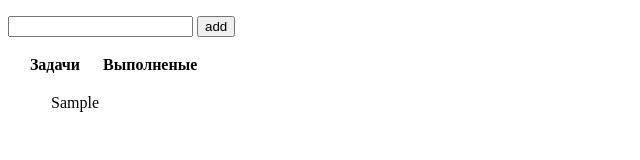
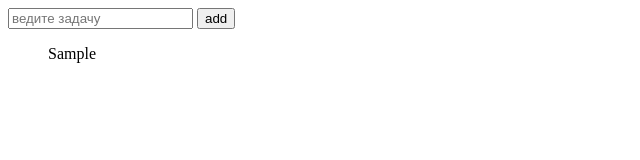
Before and after one commit to sinelnikov-rv/todo, a plain HTML site: page index.html in a window 1280 px wide. Both pictures are taken after typing "Sample" into the empty fields and a click on the button "add". Shown: the whole page, without its empty margins (0-640 px from the left). Drawn offline with Linux system fonts and the light colour scheme.

```diff
--- a/index.html
+++ b/index.html
@@ -6,18 +6,12 @@
     <link rel="stylesheet" type="text/css" href="styles.css" />
 </head>
 <body>
-<div>
-    <p>
-        <input type="text" id="text" />
-        <input type="button" id="button" value="add"/>
-    </p>
+<div ="inputText">
+    <input type="text" id="text" placeholder="ведите задачу"/>
+ <input type="button" id="button" value="add"/>
 </div>
 <div>
-    <table>
-        <th>Задачи</th>
-        <th>Выполненые</th>
-        <tr><td><ul id="list"></ul></td><td><ul id="doneList"></ul></td></tr>
-    </table>
+    <ul id="list"></ul>
 </div>
 <script src="todo.js" type="text/javascript"></script>
 </body>
--- a/styles.css
+++ b/styles.css
@@ -1,3 +1,7 @@
+#inputText {
+    width: 400px;
+    margin: auto;
+}
 li{
     list-style-type: none;
 }
--- a/todo.js
+++ b/todo.js
@@ -15,8 +15,8 @@
         }
         };
 var text = document.getElementById("text");
-var ul = document.getElementById("list");
-var ulDone = document.getElementById("doneList");
+var ulAll = document.getElementById("list");
+//var ulDone = document.getElementById("doneList");
 var clickedElement = function () {
     if(this.getAttribute("class") == "checked") {
         this.parentNode.removeChild(this);
@@ -38,7 +38,7 @@
         todo.addItem(text.value);
         li.setAttribute("class", "unChecked");
         li.appendChild(document.createTextNode("" + text.value));
-        ul.appendChild(li);
+        ulAll.appendChild(li);
         li.addEventListener('click', clickedElement);
     }
     console.log(todo.list);
```
